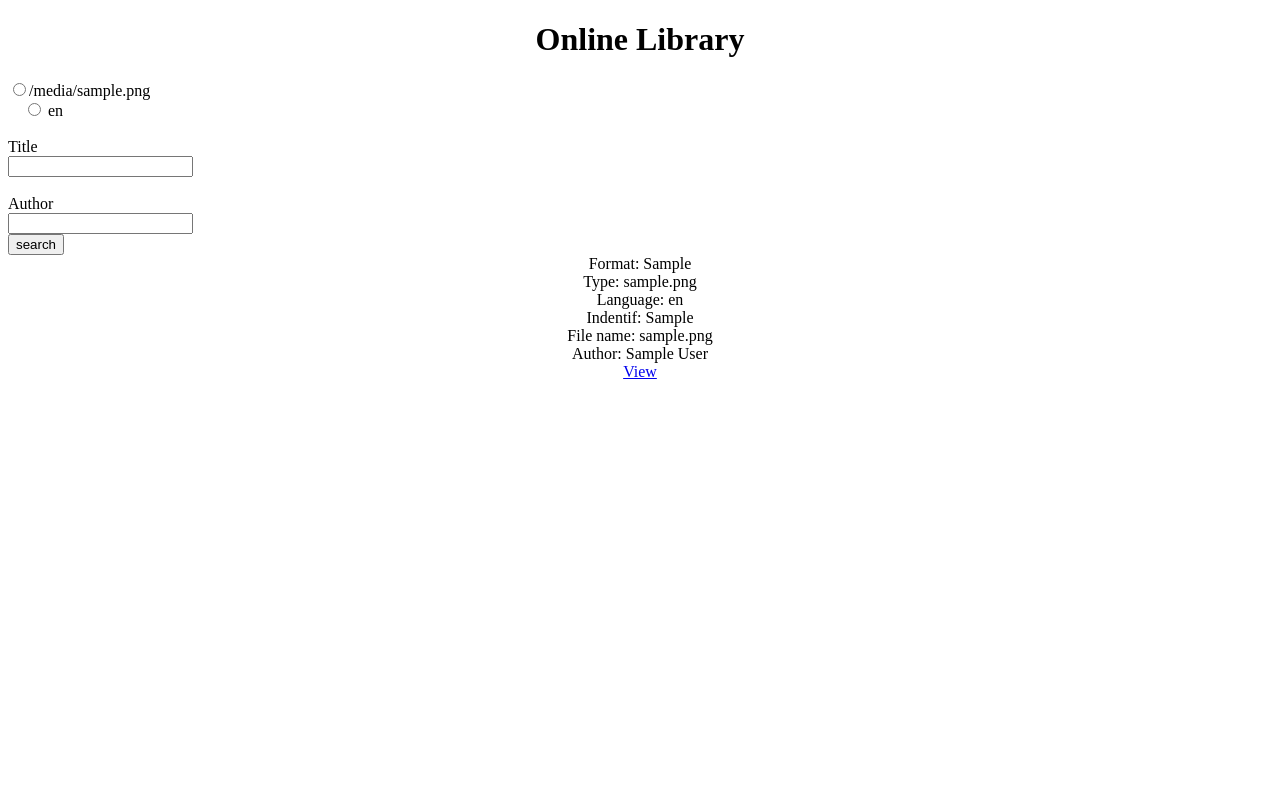
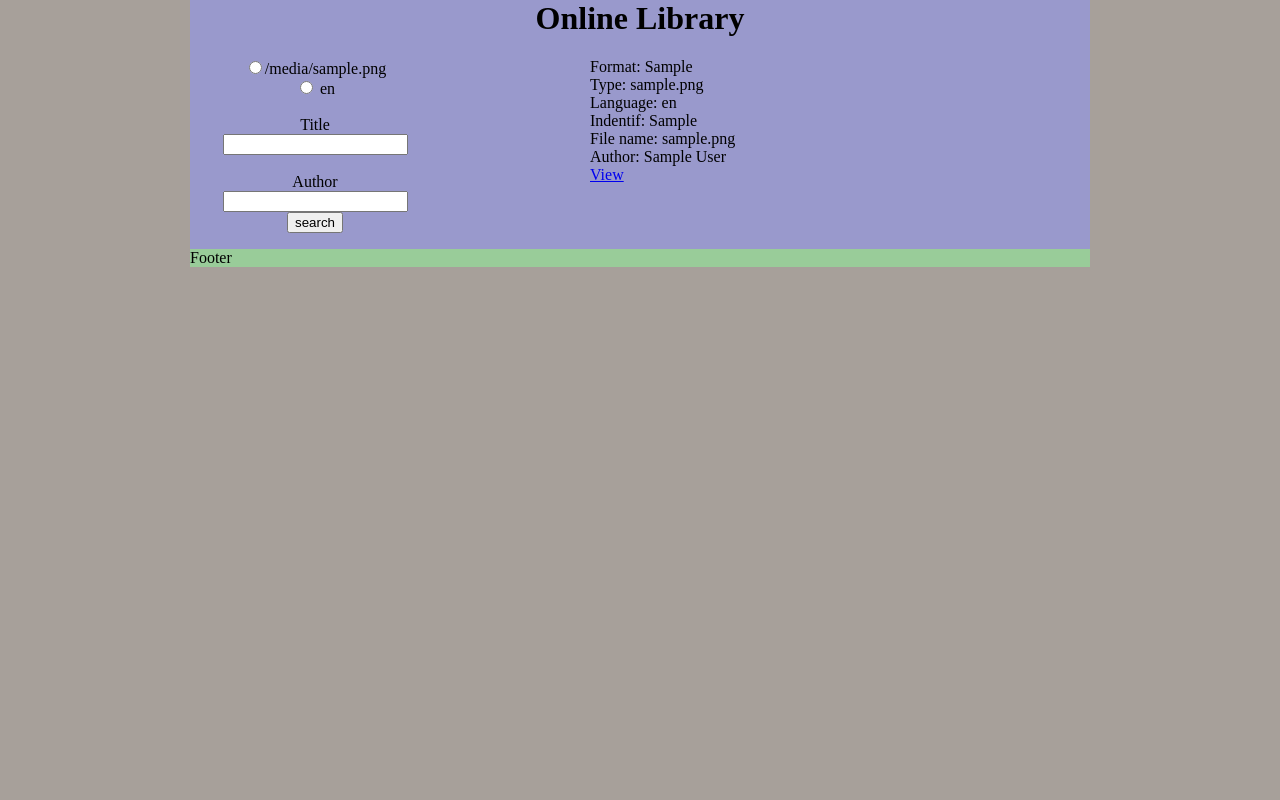
Before and after one commit to andreip/eestec-olympics, a Django app: template eestec_site/templates/hello.html in a window 1280 px wide. Run offline with Django 3.2, Linux system fonts and the light colour scheme; tables that the repository leaves empty hold one stand-in row (values such as "Sample post"); the template is opened without the code that fills it: values that come from a table or form of the project are taken from there, most other values are stand-ins (such as "Sample title", 1, 10 or a date in 2020).

Commit message:
Restyle page in css making 2 cols.

```diff
--- a/eestec_site/static/mystyle.css
+++ b/eestec_site/static/mystyle.css
@@ -1 +1,30 @@
 .inner { margin-left: 20px; }
+body, html {
+    margin:0;
+    padding:0;
+    color:#000;
+    background:#a7a09a;
+}
+
+#wrap {
+    width:900px;
+    margin:0 auto;
+    background:#99c;
+}
+
+#col1 {
+    float:left;
+    width:250px;
+    background:#99c;
+}
+
+#footer {
+    clear:both;
+    background:#9c9;
+}
+
+#col2 {
+    float:right;
+    width:500px;
+    background:#99c;
+}
--- a/eestec_site/templates/hello.html
+++ b/eestec_site/templates/hello.html
@@ -1,30 +1,60 @@
-<!DOCTYPE html PUBLIC "-//W3C//DTD HTML 4.01//EN">
 <head>
-	<title> Online Library </title>
-	<link rel="stylesheet" type="text/css" href="static/mystyle.css">
+    <title>Online Library</title>
+    <style>
+        body, html {
+            margin:0;
+            padding:0;
+            color:#000;
+            background:#a7a09a;
+        }
+
+        #wrap {
+            width:900px;
+            margin:0 auto;
+            background:#99c;
+        }
+
+        #col1 {
+            float:left;
+            width:250px;
+            background:#99c;
+        }
+
+        #footer {
+            clear:both;
+            background:#9c9;
+        }
+
+        #col2 {
+            float:right;
+            width:500px;
+            background:#99c;
+        }
+
+    </style>
 </head>
 
 <body>
-<h1 align="center"> Online Library </h1>
+    <div id="wrap">
+        <div id="header" align="center"><h1>Online Library</h1></div>
+        <div id="col1" align="center">
             <form action="/" method="post">
             {% csrf_token %}
-<div align="left">
                 {%for type in list_types%}
                     <input type='radio' name="file_type" value="{{type.file_type}}">{{type.file_type}}</input> <br />
                     {%for lang in list_lang%}
                         <input class='inner' type='radio' value="{{lang.language}}" name="language"> {{lang.language}}</input><br />
                     {%endfor%}
-	</div>
                 {%endfor%}
                 <br />Title<br />
                 <input type="text" name="file_name"> </input> <br />
                 <br />Author<br />
                 <input type="text" name="author"> </input> <br />
-</div>
                 <input type="submit"  value="search"></input>
             </form>
+        </div>
 
-<div align="center">
+        <div id="col2">
             {% for entry in entries %}
                 <span>Format: {{entry.format_type}}</span> <br/>
                 <span>Type: {{entry.file_type}}</span> <br/>
@@ -36,4 +66,8 @@
                 <br/><br/>
             {%endfor%}
         </div>
+        <div id="footer">
+            <p>Footer</p>
+        </div>
+    </div>
 </body>
```
Lines whose indentation alone changed are shown as unchanged.
